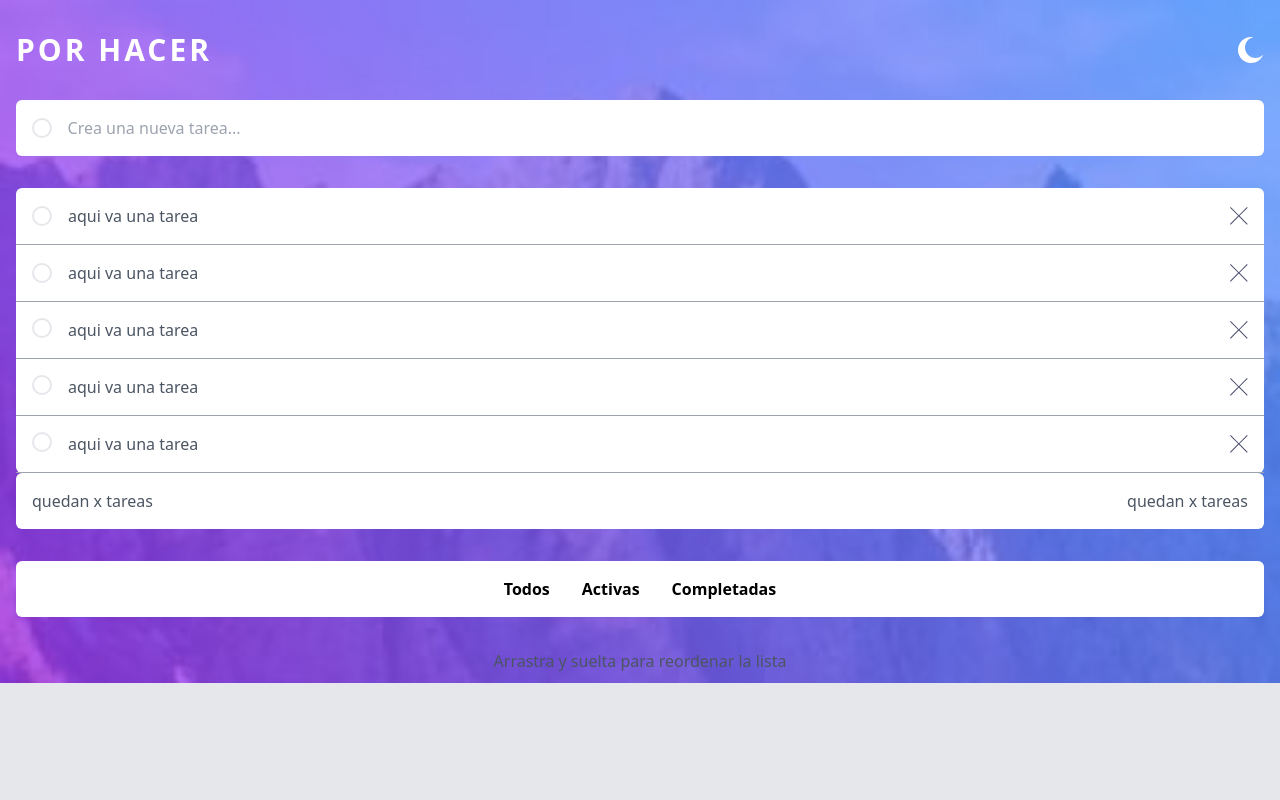
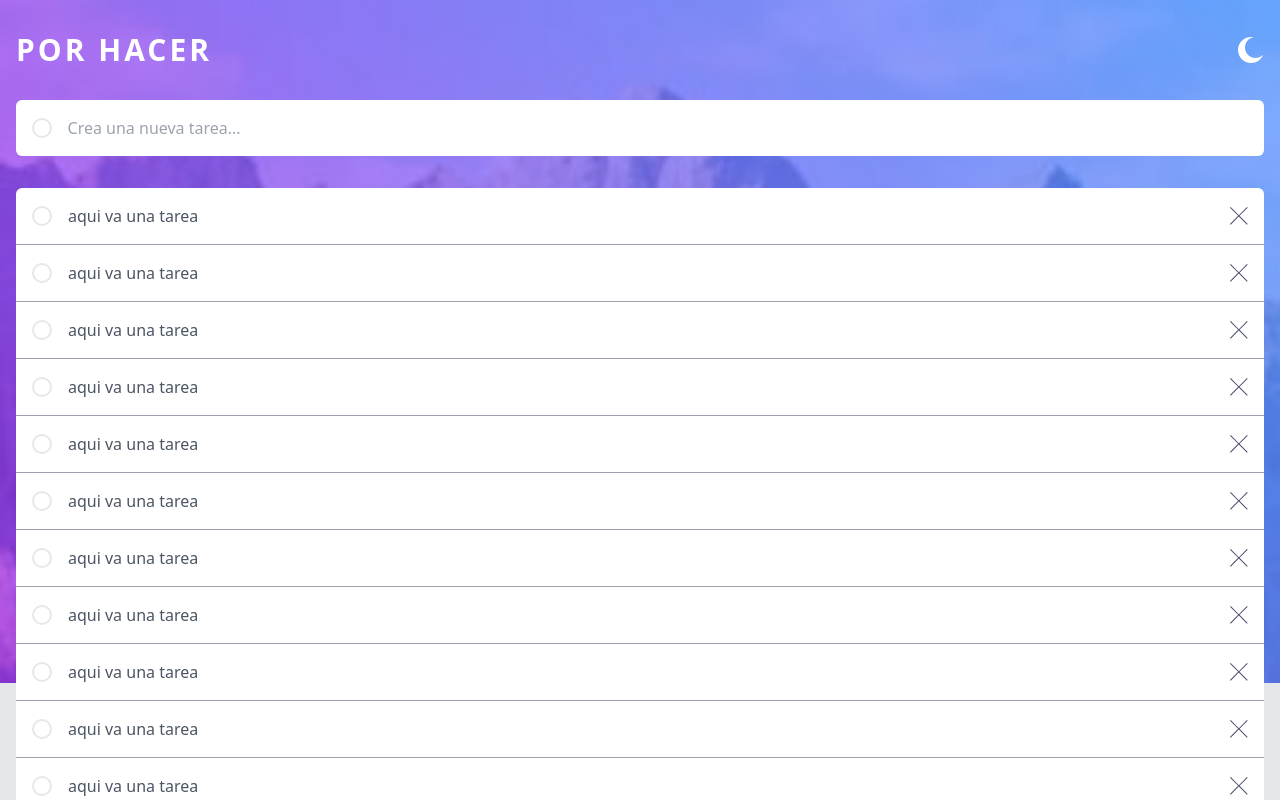
Before and after one commit to andychavez95/PorHacer-ReactApp, a React (Vite) app: page / in a window 1280 px wide. Shown: the top 800 px of the page. Built offline with nearby package versions, Linux system fonts and the light colour scheme.

Commit message:
Elementos de separados de la lista

```diff
--- a/src/components/tasks/ListTasks.jsx
+++ b/src/components/tasks/ListTasks.jsx
@@ -1,33 +1,19 @@
-import Cross from "../icons/Cross"
+import ItemTask from "./ItemTask";
 
 const ListTasks = () => {
     return (
         <div className="rounded-md bg-white mt-8">
-            <article className="flex items-center gap-4 border-b border-b-gray-400 py-4 px-4">
-                <button className="inline-block h-5 w-5 flex-none rounded-full border-2"></button>
-                <p className="grow text-gray-600">aqui va una tarea</p>
-                <button className="flex-none"><Cross/></button>
-            </article>
-            <article className="flex items-center gap-4 border-b border-b-gray-400 py-4 px-4">
-                <button className="inline-block h-5 w-5 flex-none rounded-full border-2"></button>
-                <p className="grow text-gray-600">aqui va una tarea</p>
-                <button className="flex-none"><Cross/></button>
-            </article>
-            <article className="flex gap-4 border-b border-b-gray-400 py-4 px-4">
-                <button className="inline-block h-5 w-5 flex-none rounded-full border-2"></button>
-                <p className="grow text-gray-600">aqui va una tarea</p>
-                <button className="flex-none"><Cross/></button>
-            </article>
-            <article className="flex gap-4 border-b border-b-gray-400 py-4 px-4">
-                <button className="inline-block h-5 w-5 flex-none rounded-full border-2"></button>
-                <p className="grow text-gray-600">aqui va una tarea</p>
-                <button className="flex-none"><Cross/></button>
-            </article>
-            <article className="flex gap-4 border-b border-b-gray-400 py-4 px-4">
-                <button className="inline-block h-5 w-5 flex-none rounded-full border-2"></button>
-                <p className="grow text-gray-600">aqui va una tarea</p>
-                <button className="flex-none"><Cross/></button>
-            </article>
+            <ItemTask/>
+            <ItemTask/>
+            <ItemTask/>
+            <ItemTask/>
+            <ItemTask/>
+            <ItemTask/>
+            <ItemTask/>
+            <ItemTask/>
+            <ItemTask/>
+            <ItemTask/>
+            <ItemTask/>
         </div>
     );
 }
```
